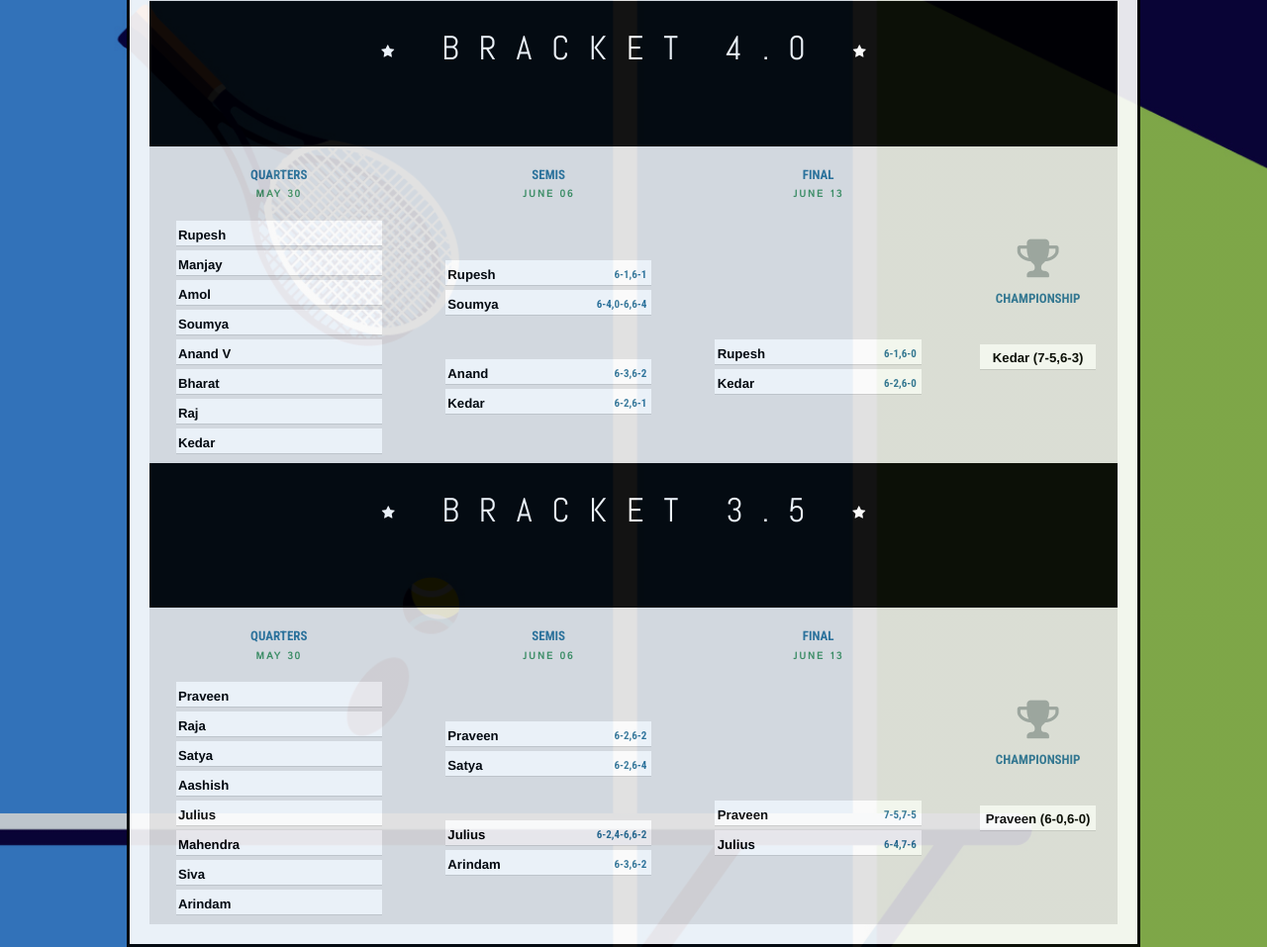
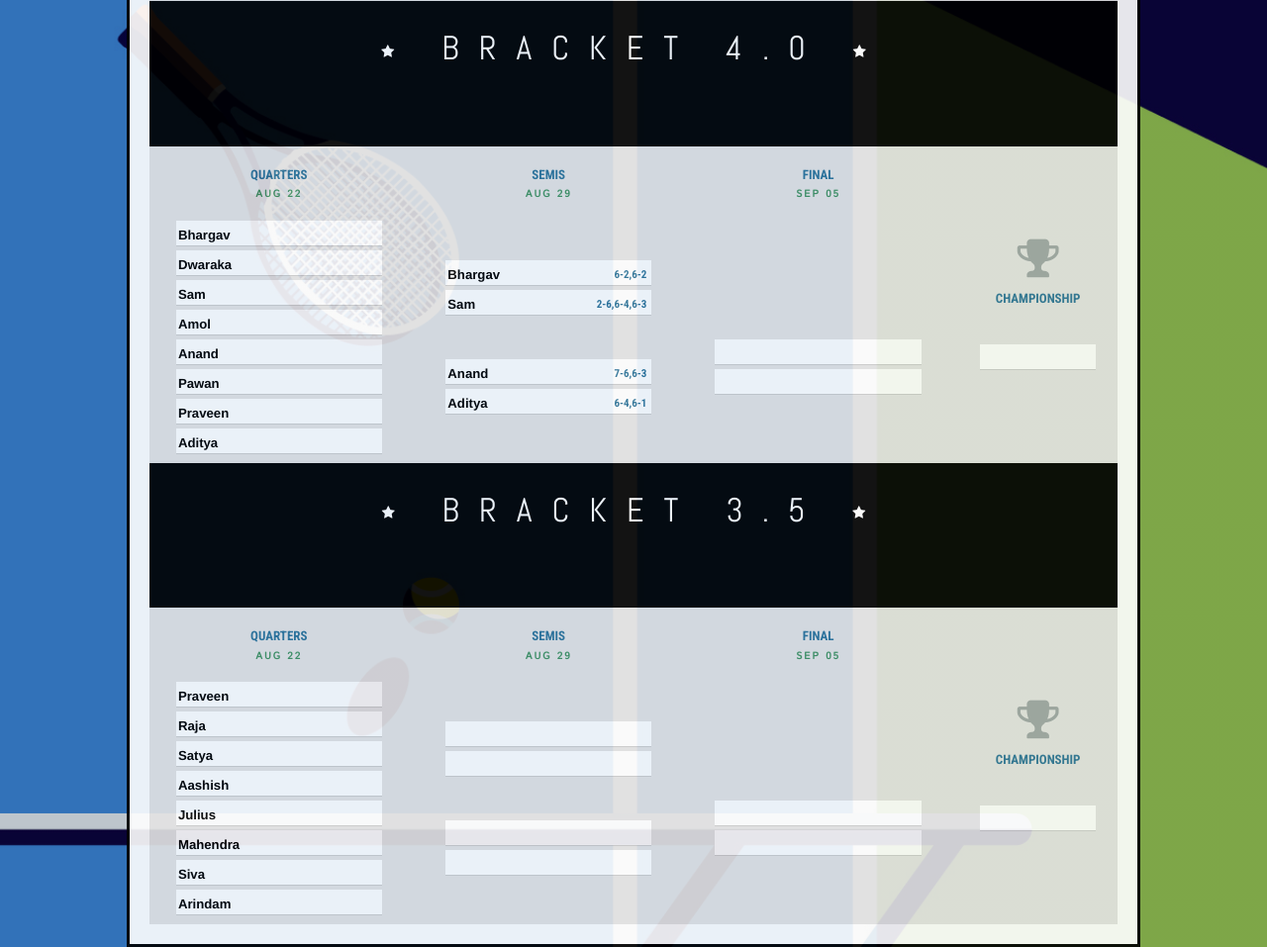
Before and after one commit to HarshaNyshadham/KTL, a Flask app: page /playoffs in a window 1280 px wide. Shown: the part 691-1648 px from the top of the page at 99% size. Run offline with Flask 2, Linux system fonts and the light colour scheme; some libraries are stand-ins or nearby versions; some web fonts are replaced.

Commit message:
Update playoffnew.html

```diff
--- a/source/templates/playoffnew.html
+++ b/source/templates/playoffnew.html
@@ -108,44 +108,44 @@
 	<div class="container">
 	<div class="split split-one">
 		<div class="round round-one current">
-			<div class="round-details">Quarters<br/><span class="date">May 30</span></div>
+			<div class="round-details">Quarters<br/><span class="date">Aug 22</span></div>
 			<ul class="matchup">
-				<li class="team team-top">Rupesh<span class="score"></span></li>
-				<li class="team team-bottom">Manjay<span class="score"></span></li>
+				<li class="team team-top">Bhargav<span class="score"></span></li>
+				<li class="team team-bottom">Dwaraka<span class="score"></span></li>
 			</ul>
 			<ul class="matchup">
-				<li class="team team-top">Amol<span class="score"></span></li>
-				<li class="team team-bottom">Soumya<span class="score"></span></li>
+				<li class="team team-top">Sam<span class="score"></span></li>
+				<li class="team team-bottom">Amol<span class="score"></span></li>
 			</ul>
 			<ul class="matchup">
-				<li class="team team-top">Anand V<span class="score"></span></li>
-				<li class="team team-bottom">Bharat<span class="score"></span></li>
+				<li class="team team-top">Anand<span class="score"></span></li>
+				<li class="team team-bottom">Pawan<span class="score"></span></li>
 			</ul>
 			<ul class="matchup">
-				<li class="team team-top">Raj<span class="score"></span></li>
-				<li class="team team-bottom">Kedar<span class="score"></span></li>
+				<li class="team team-top">Praveen<span class="score"></span></li>
+				<li class="team team-bottom">Aditya<span class="score"></span></li>
 			</ul>
 		</div>	<!-- END ROUND ONE -->
 
 		<div class="round round-two current">
-			<div class="round-details">Semis<br/><span class="date">June 06</span></div>
+			<div class="round-details">Semis<br/><span class="date">Aug 29</span></div>
 			<ul class="matchup">
-				<li class="team team-top">Rupesh<span class="score">6-1,6-1</span></li>
-				<li class="team team-bottom">Soumya<span class="score">6-4,0-6,6-4</span></li>
+				<li class="team team-top">Bhargav<span class="score">6-2,6-2</span></li>
+				<li class="team team-bottom">Sam<span class="score">2-6,6-4,6-3</span></li>
 			</ul>
 			<ul class="matchup">
-				<li class="team team-top">Anand<span class="score">6-3,6-2</span></li>
-				<li class="team team-bottom">Kedar<span class="score">6-2,6-1</span></li>
+				<li class="team team-top">Anand<span class="score">7-6,6-3</span></li>
+				<li class="team team-bottom">Aditya<span class="score">6-4,6-1</span></li>
 			</ul>
 
 		</div>	<!-- END ROUND TWO -->
 
 		<div class="round round-three current">
 
-			<div class="round-details">Final<br/><span class="date">June 13</span></div>
+			<div class="round-details">Final<br/><span class="date">Sep 05</span></div>
 			<ul class="matchup">
-				<li class="team team-top">Rupesh<span class="score">6-1,6-0</span></li>
-				<li class="team team-bottom">Kedar<span class="score">6-2,6-0</span></li>
+				<li class="team team-top"><span class="score"></span></li>
+				<li class="team team-bottom"><span class="score"></span></li>
 			</ul>
 
 	</div>	<!-- END ROUND THREE	-->
@@ -156,7 +156,7 @@
             <div class="round-details">championship <br/><span class="date">&nbsp;</span></div>
 
       <ul class ="matchup championship">
-                <li class="team team-top">Kedar<span class="vote-count"> (7-5,6-3)</span></li>
+                <li class="team team-top"><span class="vote-count"></span></li>
         </ul>
        </div>
 	</div>
@@ -178,7 +178,7 @@
 	<div class="container">
 	<div class="split split-one">
 		<div class="round round-one current">
-			<div class="round-details">Quarters<br/><span class="date">May 30</span></div>
+			<div class="round-details">Quarters<br/><span class="date">Aug 22</span></div>
 			<ul class="matchup">
 				<li class="team team-top">Praveen  <span class="score"></span></li>
 				<li class="team team-bottom"> Raja<span class="score"></span></li>
@@ -198,24 +198,24 @@
 		</div>	<!-- END ROUND ONE -->
 
 		<div class="round round-two current">
-			<div class="round-details">Semis<br/><span class="date">June 06</span></div>
+			<div class="round-details">Semis<br/><span class="date">Aug 29</span></div>
 			<ul class="matchup">
-				<li class="team team-top">Praveen<span class="score">6-2,6-2</span></li>
-				<li class="team team-bottom">Satya<span class="score">6-2,6-4</span></li>
+				<li class="team team-top"><span class="score"></span></li>
+				<li class="team team-bottom"><span class="score"></span></li>
 			</ul>
 			<ul class="matchup">
-				<li class="team team-top">Julius<span class="score">6-2,4-6,6-2</span></li>
-				<li class="team team-bottom">Arindam<span class="score">6-3,6-2</span></li>
+				<li class="team team-top"><span class="score"></span></li>
+				<li class="team team-bottom"><span class="score"></span></li>
 			</ul>
 
 		</div>	<!-- END ROUND TWO -->
 
 		<div class="round round-three current">
 
-			<div class="round-details">Final<br/><span class="date">June 13</span></div>
+			<div class="round-details">Final<br/><span class="date">Sep 05</span></div>
 			<ul class="matchup">
-				<li class="team team-top">Praveen<span class="score">7-5,7-5</span></li>
-				<li class="team team-bottom">Julius<span class="score">6-4,7-6</span></li>
+				<li class="team team-top"><span class="score"></span></li>
+				<li class="team team-bottom"><span class="score"></span></li>
 			</ul>
 
 	</div>	<!-- END ROUND THREE	-->
@@ -226,7 +226,7 @@
             <div class="round-details">championship <br/><span class="date">&nbsp;</span></div>
 
       <ul class ="matchup championship">
-                <li class="team team-top">Praveen <span class="vote-count">(6-0,6-0)</span></li>
+                <li class="team team-top"> <span class="vote-count"></span></li>
         </ul>
        </div>
 	</div>
```
